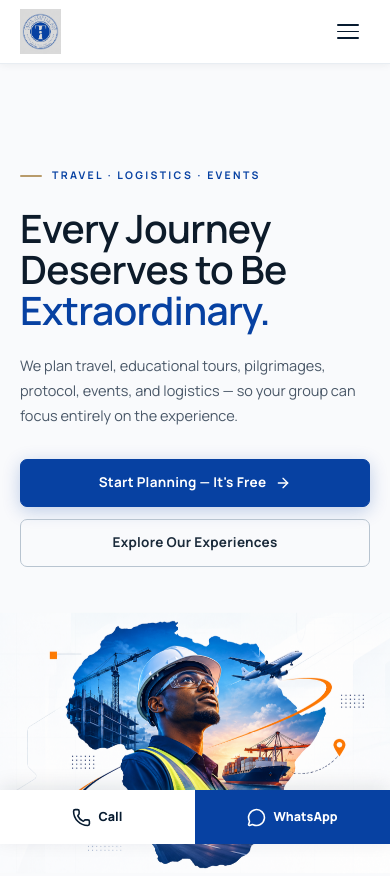
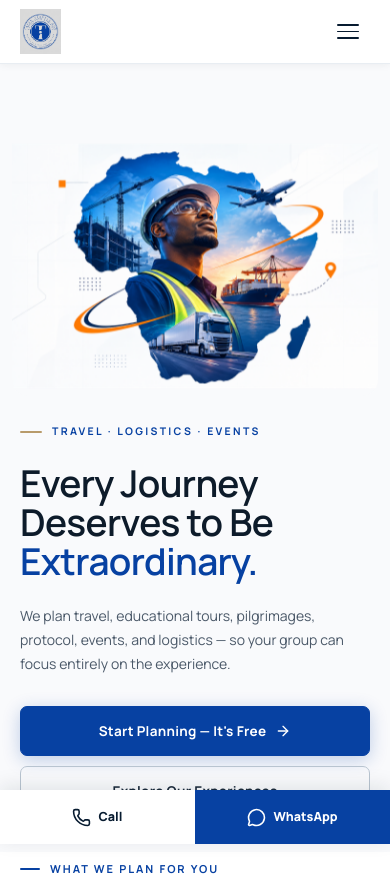
Before and after one commit to lawtg/Tarek, a React (Vite) app: page / in a window 390 px wide. Shown: the top 876 px of the page. Built offline with nearby package versions, Linux system fonts and the light colour scheme; the HTML template or start-up script is replaced by a standard one; a web font is replaced by a local one.

Commit message:
Mobile hero: image first, text second — CSS order swap only

```diff
--- a/src/index.css
+++ b/src/index.css
@@ -677,41 +677,49 @@
     min-height: auto;
     padding-top: 84px;
   }
+  /* IMAGE FIRST on mobile — swap order */
+  .hero__right {
+    order: 1;                /* image comes first */
+    height: 340px;
+    border-radius: 0 0 20px 20px;
+    overflow: hidden;
+    margin: 0 16px;          /* breathing room on sides */
+    margin-top: 12px;        /* small gap below header */
+    height: 300px;
+  }
   .hero__left {
-    padding: 52px 0 44px;
-    order: 1;
+    order: 2;                /* text comes second */
+    padding: 36px 0 44px;
   }
   .hero__left-inner {
     width: var(--container);
     margin-inline: auto;
     padding-right: 0;
   }
-  /* On tablet: simplified right panel, stacked below */
-  .hero__right {
-    order: 2;
-    height: 400px;
-  }
-  .hero__watermark { font-size: 80px; }
   .hero__img-primary { width: 100%; height: 100%; border-radius: 0; box-shadow: none; inset: 0; }
   .hero__img-secondary { display: none; }
   .hero__loc-tag { display: none; }
-  .hero__coords { bottom: 14px; right: 14px; }
+  .hero__coords { display: none; }
   .hero__travel-obj { display: none; }
-  .hero__stat { top: 16px; left: 16px; }
-  .hero__left h1 { font-size: clamp(32px, 8vw, 50px); }
+  .hero__stat { display: none; }
+  .hero__left h1 { font-size: clamp(30px, 8vw, 48px); }
   .hero__trust { display: none; }
+  .hero__actions { flex-direction: column; align-items: stretch; gap: 10px; }
+  .hero__btn { min-height: 50px; justify-content: center; }
 }
 
 /* ── Mobile (560px) ── */
 @media (max-width: 560px) {
   .hero { padding-top: 64px; }
-  .hero__left { padding: 40px 0 36px; }
-  .hero__left h1 { font-size: clamp(28px, 10vw, 42px); letter-spacing: -.018em; }
-  .hero__sub { font-size: 14.5px; }
-  .hero__actions { flex-direction: column; align-items: stretch; }
-  .hero__btn { min-height: 48px; justify-content: center; }
-  .hero__right { height: 280px; }
-  .hero__stat { display: none; }
+  /* Image still first, smaller height on phones */
+  .hero__right {
+    height: 260px;
+    margin: 8px 12px 0;
+    border-radius: 0 0 16px 16px;
+  }
+  .hero__left { padding: 28px 0 36px; }
+  .hero__left h1 { font-size: clamp(26px, 9.5vw, 40px); letter-spacing: -.018em; }
+  .hero__sub { font-size: 14px; }
 }
 
    SERVICES SECTION
```
